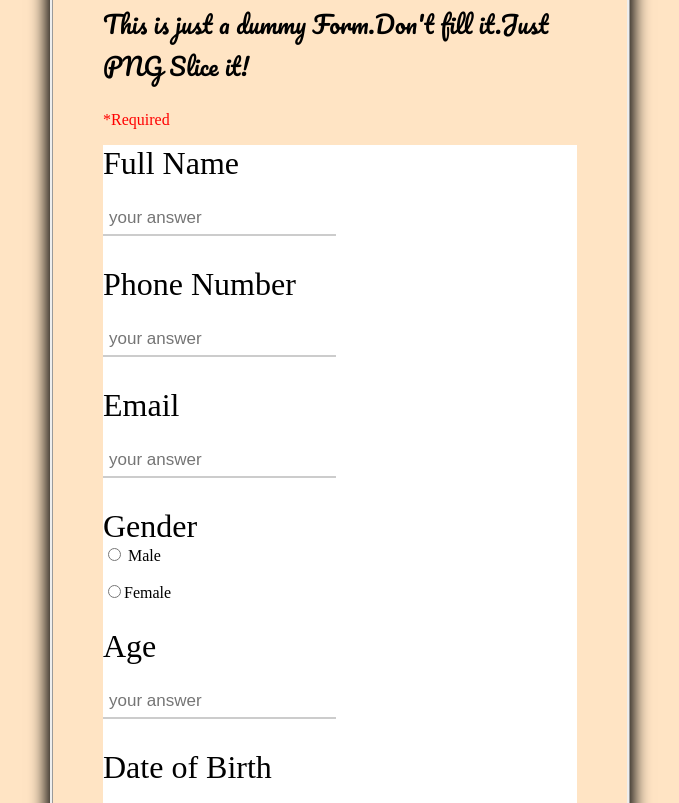
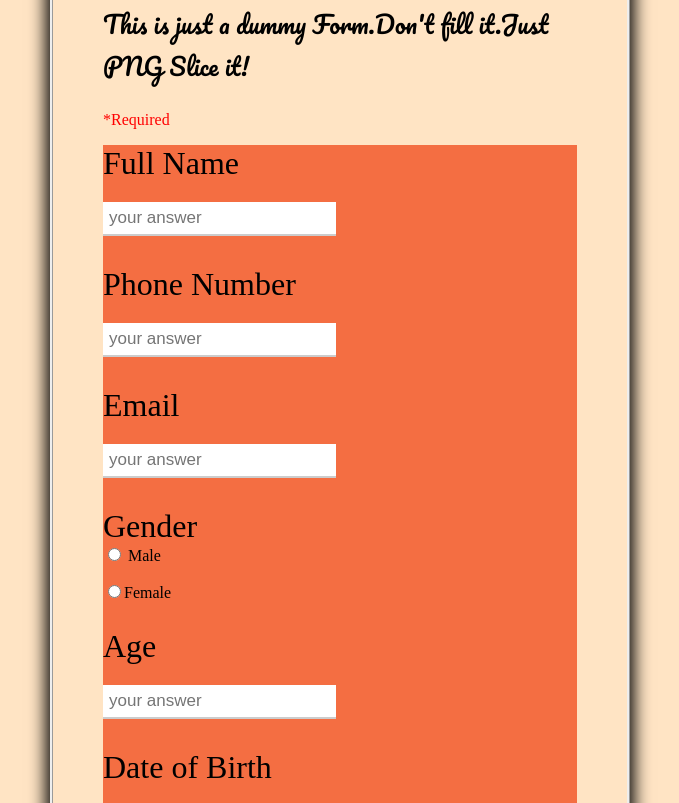
Before and after one commit to ammarazahid/project, a plain HTML site: page index.html in a window 1280 px wide. Shown: the part 530-1333 px from the top of the page, without its empty margins (300-979 px from the left). Drawn offline with Linux system fonts and the light colour scheme.

Commit message:
Update style.css

```diff
--- a/style.css
+++ b/style.css
@@ -21,7 +21,7 @@ button{
     color:red;
 }
 form{
-     background-color: white;
+     background-color:#f46e42;
 }
 .paragraph{
     font-size: x-large;
```
